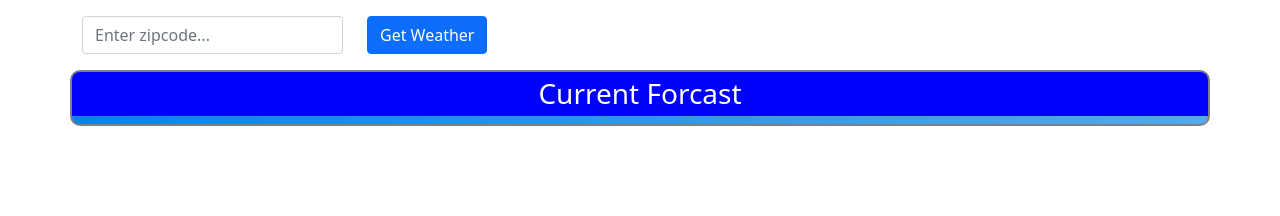
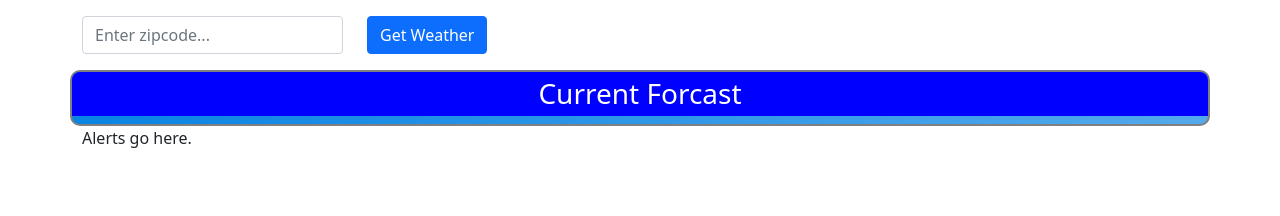
Before and after one commit to brentaharris/weatherApp, a React (Create React App) app: page / in a window 1280 px wide. Shown: the top 216 px of the page. Built offline with nearby package versions, Linux system fonts and the light colour scheme.

Commit message:
added conditional text for conditions

```diff
--- a/src/App.js
+++ b/src/App.js
@@ -11,6 +11,7 @@ import "bootstrap/dist/css/bootstrap.min.css";
 import baseUrl from "./data/baseUrl";
 import apiKey from "./data/apiKey";
 import WeatherCard from "./components/WeatherCard";
+import Alerts from "./components/Alerts";
 
 const App = () => {
   const [zipcode, setZipcode] = useState("");
@@ -20,7 +21,7 @@ const App = () => {
   useEffect(() => {
     const fetchData = async () => {
       try {
-        const requestUrl = `${baseUrl}/current.json?key=${apiKey}&q=${zipcode}`;
+        const requestUrl = `${baseUrl}/current.json?key=${apiKey}&q=${zipcode}&alerts=yes`;
         const response = await fetch(requestUrl);
         const results = await response.json();
         setData(results);
@@ -75,6 +76,7 @@ const App = () => {
           </Row>
         )}
       </Container>
+      <Alerts />
     </>
   );
 };
--- /dev/null
+++ b/src/components/Alerts.js
@@ -0,0 +1,13 @@
+import { Container, Row, Col } from "react-bootstrap";
+
+const Alerts = () => {
+  return (
+    <Container>
+      <Row>
+        <Col>Alerts go here.</Col>
+      </Row>
+    </Container>
+  );
+};
+
+export default Alerts;
--- a/src/components/WeatherCard.js
+++ b/src/components/WeatherCard.js
@@ -2,7 +2,7 @@ import { Card, Container, Row, Col } from "react-bootstrap";
 
 const WeatherCard = ({ data }) => {
   const { current, location } = data;
-  console.log(data);
+  // console.log(data);
 
   return (
     <Container>
@@ -22,9 +22,15 @@ const WeatherCard = ({ data }) => {
         </Col>
         <Col>
           <Card style={styles.card}>
-            <Card.Text style={styles.cardTextLg}>
-              {current.condition.text}
-            </Card.Text>
+            {current.condition.text.length > 13 ? (
+              <Card.Text style={styles.conditionalText}>
+                {current.condition.text}
+              </Card.Text>
+            ) : (
+              <Card.Text style={styles.cardTextLg}>
+                {current.condition.text}
+              </Card.Text>
+            )}
             <Card.Text style={styles.cardText}>Condition</Card.Text>
           </Card>
         </Col>
@@ -83,10 +89,17 @@ const styles = {
     color: "white",
     fontWeight: "bold",
     textAlign: "center",
+    lineHeight: "1.2",
   },
   cardTextSm: {
     fontSize: 20,
     color: "white",
     textAlign: "center",
   },
+  conditionalText: {
+    fontSize: 30,
+    color: "white",
+    textAlign: "center",
+    lineHeight: "1.2",
+  },
 };
```
